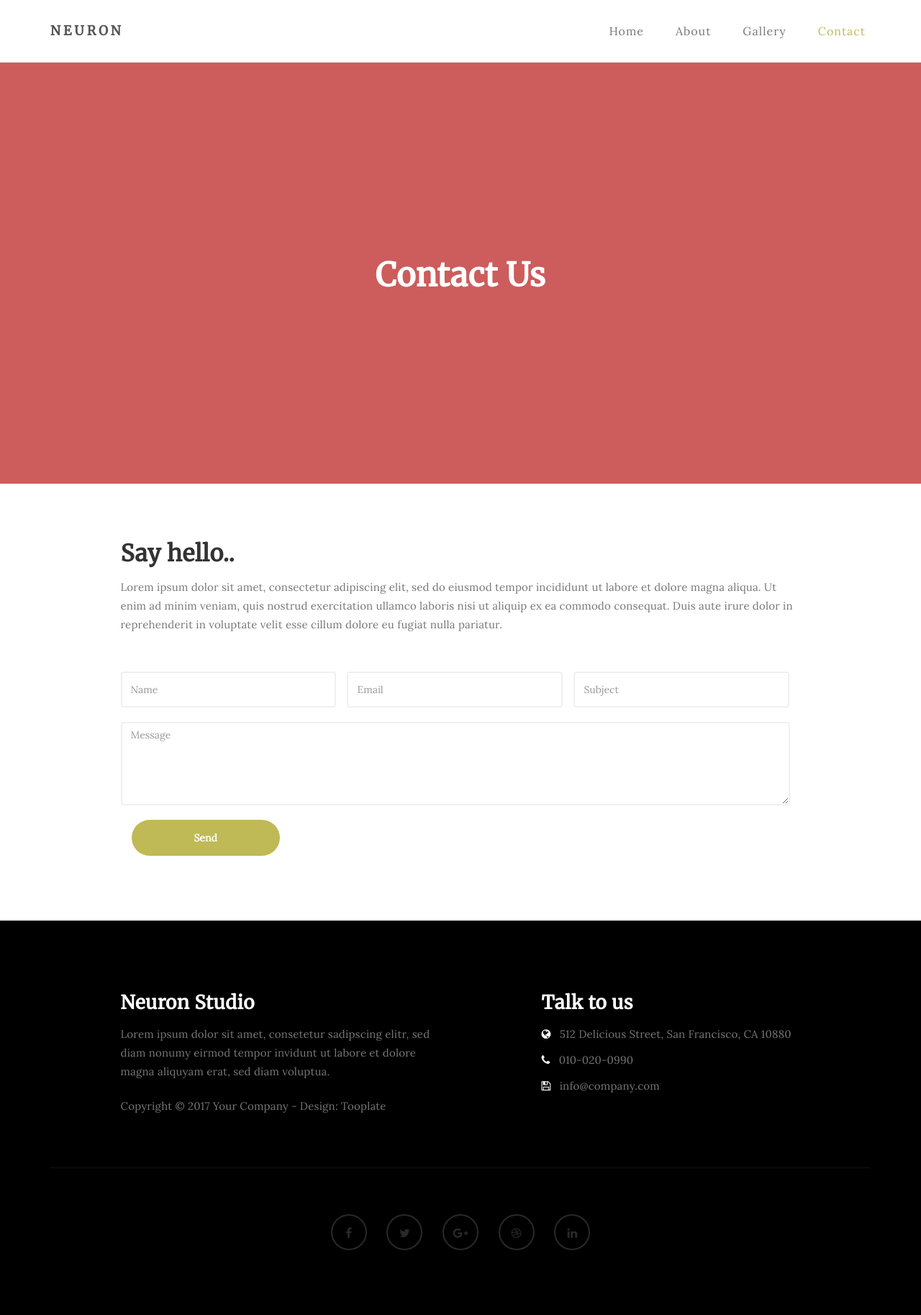
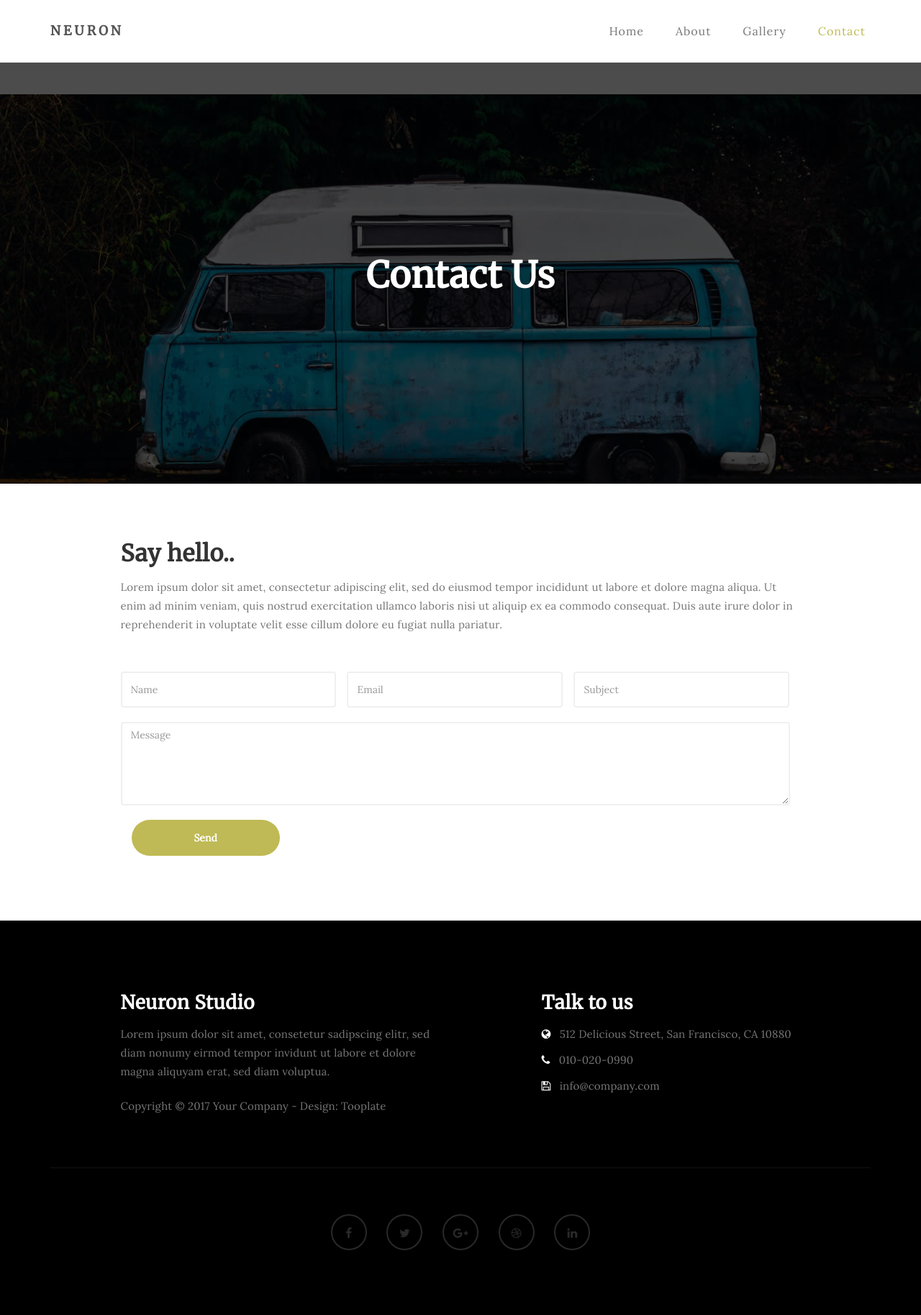
Before and after one commit to rpraka/JihyeonJe.com, a Jekyll site: the page contact.html, which Jekyll copies as it is, in a window 1280 px wide. Shown: the whole page at 72% size. Built offline with Jekyll 4.4.1, drawn with Linux system fonts in a browser that asks for light colours.

Commit message:
Update style.css

```diff
--- a/css/style.css
+++ b/css/style.css
@@ -27,7 +27,7 @@ h1,h2,h3,h4,h5,h6 {
 }
 
 h1 {
-    font-size: 45px;
+    font-size: 50px;
     padding-bottom: 14px;
     margin-bottom: 0px;
 }
@@ -46,7 +46,7 @@ h3 {
 
 h4 {
   color: #666;
-  font-size: 20px;
+  font-size: 18px;
   font-weight: normal;
   letter-spacing: 2px;
 }
@@ -115,7 +115,7 @@ a:hover, a:active, a:focus {
 }
 
 .overlay {
-  background: #cd5c5c;
+  background: rgba(0,0,0,0.7 );
   width: 100%;
   height: 100vh;
   position: absolute;
@@ -280,7 +280,7 @@ a:hover, a:active, a:focus {
 }
 
 .main-home {
-  background: #cd5c5c;
+  background: url('../images/home-bg.jpg') no-repeat;
   height: 100vh;
 }
 
@@ -302,7 +302,6 @@ a:hover, a:active, a:focus {
 
 #particles-js {
   position: absolute;
-  color: #ffebcd;
   width: 100%;
   height: 100vh;
   top: 0;
@@ -310,7 +309,7 @@ a:hover, a:active, a:focus {
 }
 
 #home h4 {
-  color: #ffffff;
+  color: #bfba55;
 }
 
 #home .btn {
```
